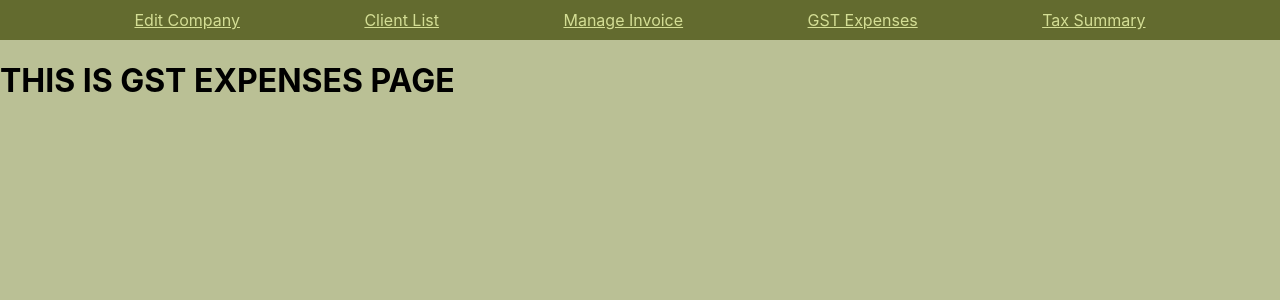
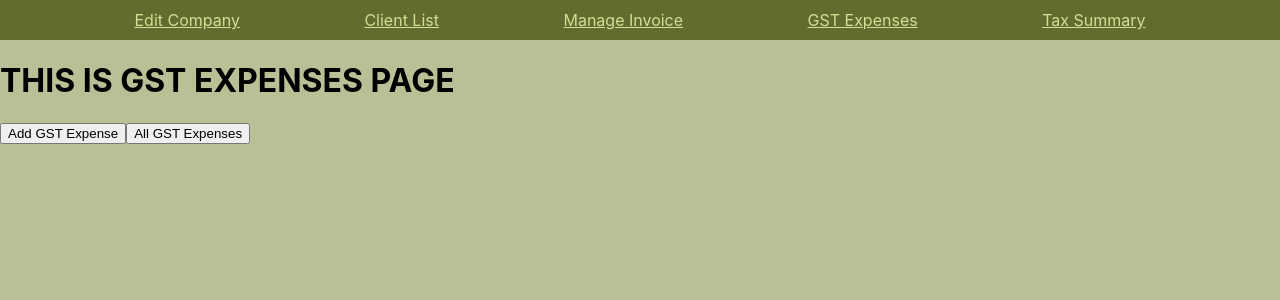
Before and after one commit to rafaelmarcoo/invoice-system-frontend, a React (Create React App) app: page /gstexpenses in a window 1280 px wide. Shown: the top 300 px of the page. Built offline with nearby package versions, Linux system fonts and the light colour scheme.

Commit message:
Setup navbar for GSTExpensesPage

```diff
--- a/src/GSTExpenses/GSTExpenseForm.js
+++ b/src/GSTExpenses/GSTExpenseForm.js
@@ -1,6 +1,8 @@
 export const GSTExpenseForm = () => {
     return (
         <div className="gst-expenses-addGST">
+            <h3>Add GST Expense</h3>
+
             <form>
                 <label>Expense Title (Required)</label>
                 <input type="text" placeholder="Title..." required />
--- a/src/GSTExpenses/GSTExpensesNavbar.js
+++ b/src/GSTExpenses/GSTExpensesNavbar.js
@@ -1,8 +1,8 @@
-export const GSTExpensesNavbar = () => {
+export const GSTExpensesNavbar = (props) => {
     return (
         <div className="gst-expenses-navbar">
-            <button>Add GST Expense</button>
-            <button>All GST Expenses</button>
+            <button onClick={() => props.toggleTable("add")}>Add GST Expense</button>
+            <button onClick={() => props.toggleTable("view")}>All GST Expenses</button>
         </div>
     );
 };
--- a/src/GSTExpenses/GSTExpensesPage.js
+++ b/src/GSTExpenses/GSTExpensesPage.js
@@ -1,7 +1,17 @@
+import { useState } from "react";
+import { GSTExpensesNavbar } from "./GSTExpensesNavbar";
+
 export const GSTExpensesPage = () => {
+    const [activeTable, setActiveTable] = useState("add");
+
+    const toggleTable = (text) => {
+        setActiveTable(text);
+    };
+
     return  (
-        <div>
+        <div className="gst-expenses-page">
             <h1>THIS IS GST EXPENSES PAGE</h1>
+            <GSTExpensesNavbar toggleTable={toggleTable} />
         </div>
     );
 }
```
